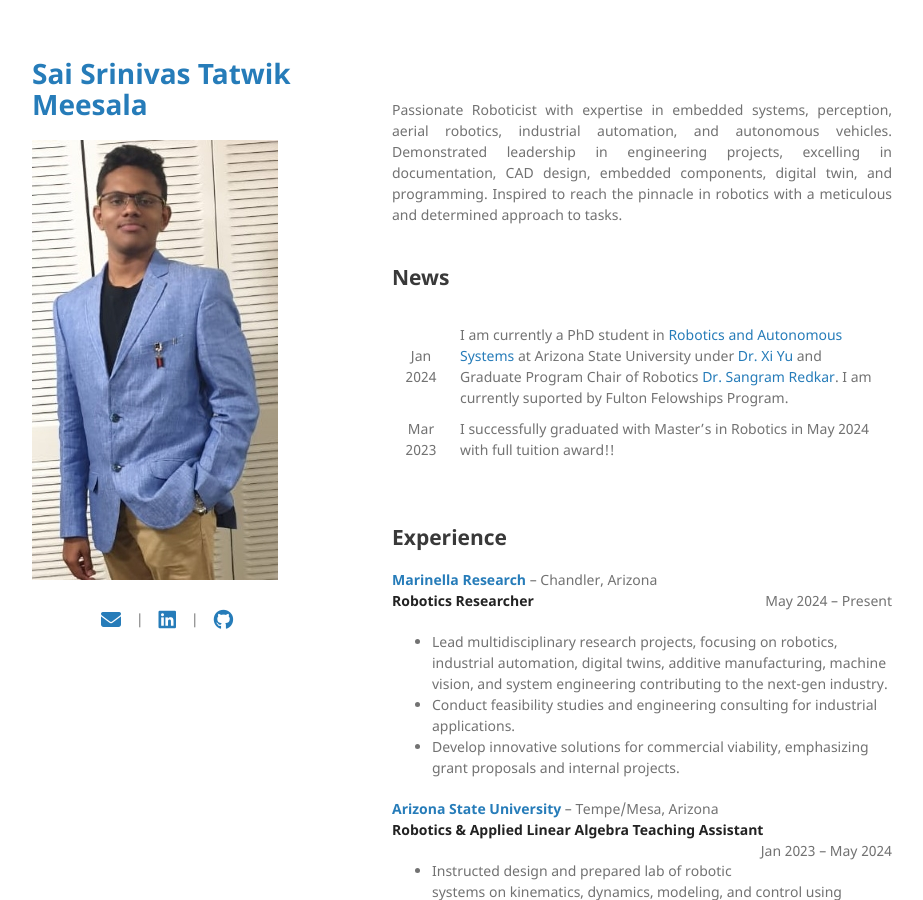
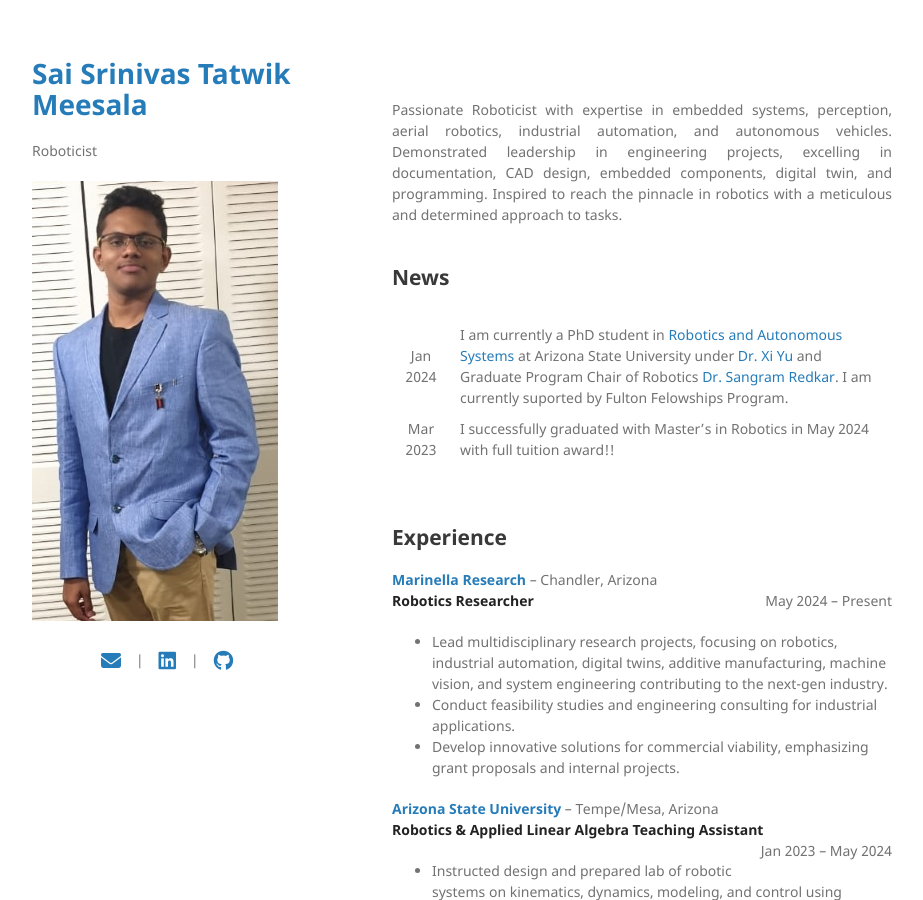
Before and after one commit to Tatwik19/Tatwik19.github.io, a Jekyll site: the page built from index.md, in a window 1280 px wide and 900 px high. Shown: the whole window, without its empty margins (178-1101 px from the left). Built offline with Jekyll 4.4.1, drawn with Linux system fonts in a browser that asks for light colours; the repository's description, which GitHub fills in, is left out.

Commit message:
description updated

```diff
--- a/_config.yml
+++ b/_config.yml
@@ -1,6 +1,7 @@
 # Site settings
 full_name: Sai Srinivas Tatwik Meesala
 site_name: Tatwik Meesala
+description: "Roboticist"
 logo: /assets/img/profiePic.jpg
 theme: jekyll-theme-minimal
 
--- a/_includes/head-custom.html
+++ b/_includes/head-custom.html
@@ -1,6 +1,6 @@
 <!-- start custom head snippets -->
 <meta name="title" content="{{ site.site_name }}">
-<meta name="description" content="Roboticist">
+<meta name="description" content="{{ site.description }}">
 
 <!-- Meta Tags -->
 <meta name="google-site-verification" content="-U1FG3vycdInzZxOfzNonq6bvYKSXhvxG9GDdEuqLwk">
--- a/_layouts/default.html
+++ b/_layouts/default.html
@@ -26,12 +26,11 @@
     <div class="wrapper">
       <header>
         <h1><a href="{{ '/' | absolute_url }}">{{ site.full_name | default: site.github.repository_name }}</a></h1>
+        <p>{{ site.description | default: site.github.project_tagline }}</p>
 
         {% if site.logo %}
           <img src="{{ site.logo | relative_url }}" alt="Profile Picture">
         {% endif %}
-
-        <p>{{ site.description | default: site.github.project_tagline }}</p>
 
         {% if site.show_ref_links %}
           <div class="social-icons">
```
